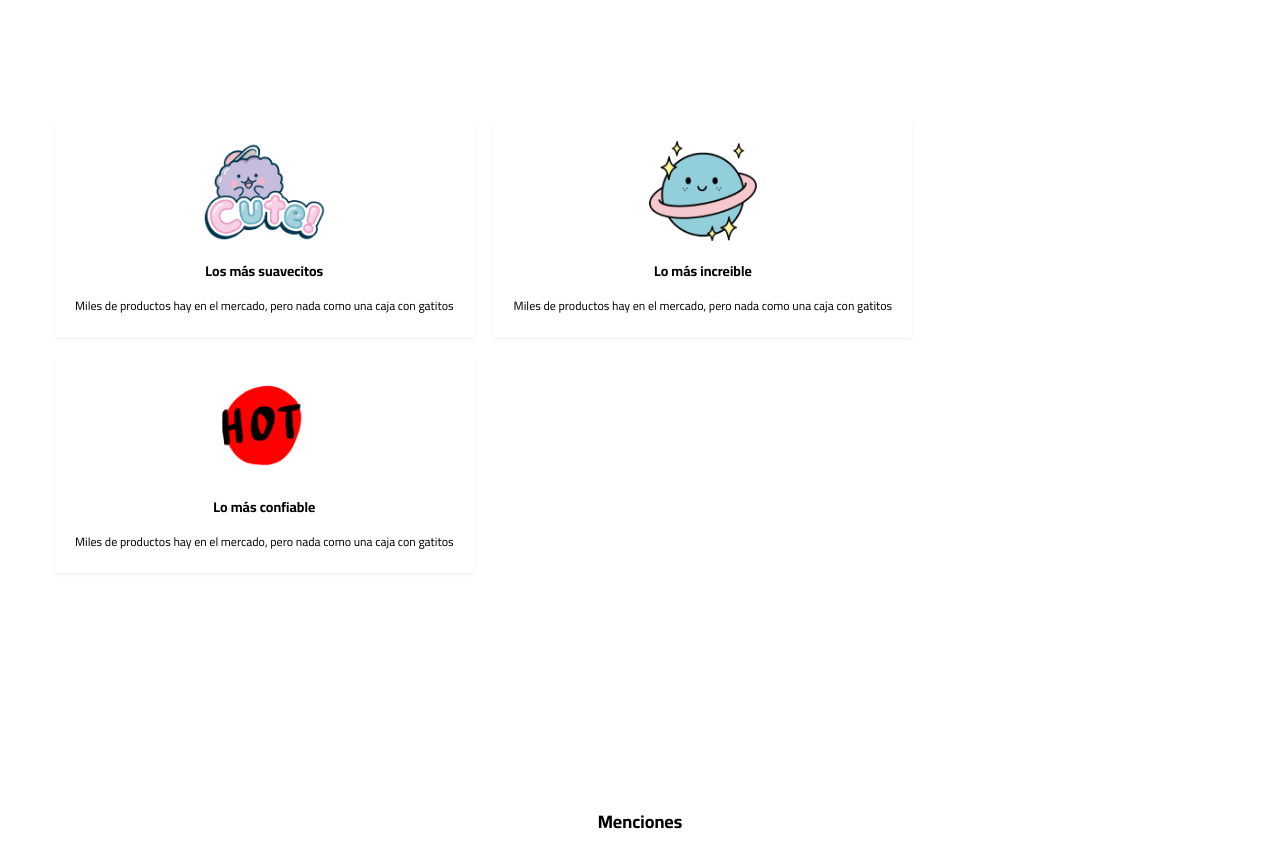
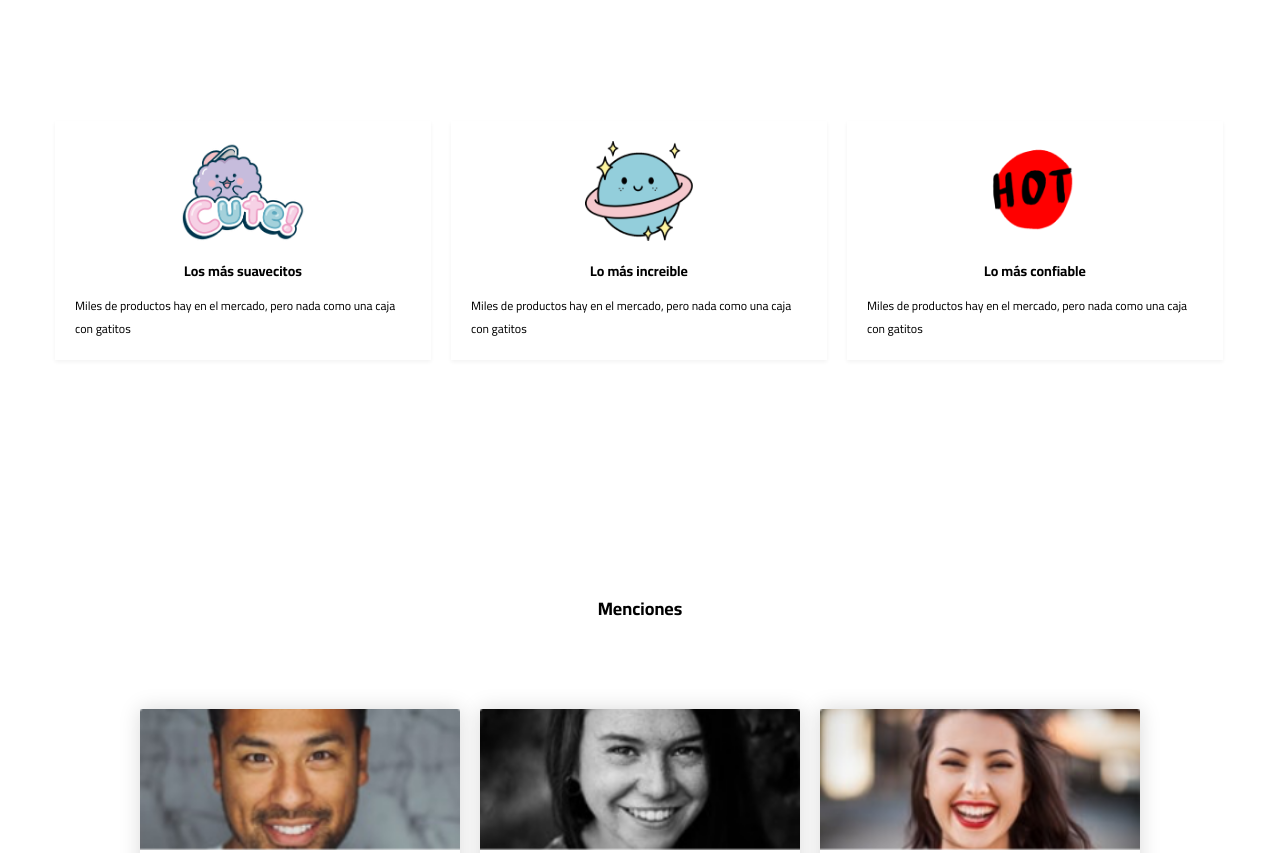
Before and after one commit to gbrito56/prog2, a plain HTML site: page retos/reto4/index.html in a window 1280 px wide. Shown: the part 1080-1933 px from the top of the page. Drawn offline with Linux system fonts and the light colour scheme; files whose address does not match are found by name.

Commit message:
Update index.html

```diff
--- a/retos/reto4/index.html
+++ b/retos/reto4/index.html
@@ -57,7 +57,7 @@
     <section class="container image_section">
       <div class="row">
         <!-- Tarjeta 1 -->
-        <article class="col-12 col-md-4 card image_section_content">
+        <article class="col-ancha col-tercio card image_section_content">
           <div class="img_content">
             <img src="img/b1.png" alt="Beneficio 1">
             <h1>Los más suavecitos</h1>
@@ -66,7 +66,7 @@
         </article>
 
         <!-- Tarjeta 2 -->
-        <article class="col-12 col-md-4 card image_section_content">
+        <article class="col-ancha col-tercio card image_section_content">
           <div class="img_content">
             <img src="img/b2.png" alt="Beneficio 2">
             <h1>Lo más increible</h1>
@@ -75,7 +75,7 @@
         </article>
 
         <!-- Tarjeta 3 -->
-        <article class="col-12 col-md-4 card image_section_content">
+        <article class="col-ancha col-tercio card image_section_content">
           <div class="img_content">
             <img src="img/b3.png" alt="Beneficio 3">
             <h1>Lo más confiable</h1>
```
